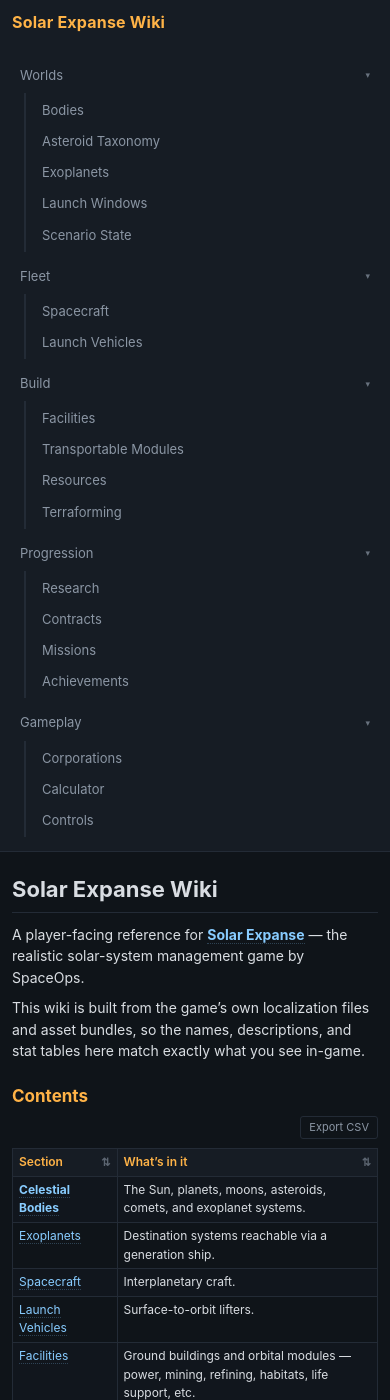
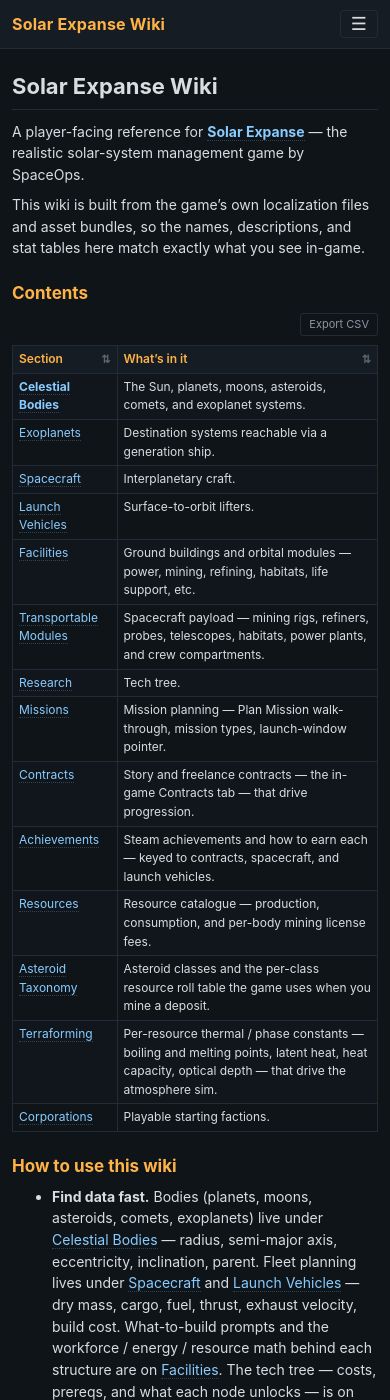
Before and after one commit to stockmaj/solar-expanse-wiki, a Jekyll site: the page built from docs/README.md, in a window 390 px wide and 1400 px high. Built offline with Jekyll 4.4.1, drawn with Linux system fonts in a browser that asks for light colours; our own code applies the rules of GitHub Pages for plain Markdown files.

Commit message:
Fix mobile nav: collapsed by default with a hamburger toggle
On narrow viewports every nav group's dropdown was permanently expanded
with no collapse mechanism at all, so the nav filled the whole screen and
couldn't be closed, scrolled past, or moved aside (reported via Discord).

Added a hamburger toggle (hidden on desktop) that shows/hides the nav;
mobile now starts collapsed so page content is immediately visible and
scrollable. Desktop layout is untouched.

Verified with a local Jekyll build + Playwright screenshots at 390x844
(collapsed by default, opens/closes on tap) and 1400x900 (toggle hidden,
nav inline as before).

```diff
--- a/docs/_layouts/default.html
+++ b/docs/_layouts/default.html
@@ -11,7 +11,8 @@
   <header class="site-header">
     <div class="container">
       <a class="brand" href="{{ '/' | relative_url }}">Solar Expanse Wiki</a>
-      <nav>
+      <button class="nav-toggle" type="button" aria-label="Menu" aria-expanded="false" aria-controls="site-nav">☰</button>
+      <nav id="site-nav">
         {%- assign u = page.url | downcase -%}
 
         {%- comment -%}
--- a/docs/assets/css/wiki.css
+++ b/docs/assets/css/wiki.css
@@ -80,6 +80,23 @@
 }
 .site-header nav > a:hover { color: var(--fg); background: rgba(255,255,255,0.04); }
 .site-header nav > a.active { color: var(--accent); background: rgba(255,179,71,0.08); }
+
+/* Hamburger toggle: desktop never sees it (nav is always visible there).
+ * Shown only inside the max-width:720px block below, which is also where
+ * it starts actually controlling the nav's visibility. */
+.nav-toggle {
+  display: none;
+  background: transparent;
+  color: var(--fg);
+  border: 1px solid var(--rule);
+  border-radius: 4px;
+  font-size: 18px;
+  line-height: 1;
+  padding: 4px 10px;
+  cursor: pointer;
+  margin-left: auto;
+}
+.nav-toggle:hover, .nav-toggle:focus { background: rgba(255,255,255,0.04); outline: none; }
 
 /* ---------- Grouped nav dropdowns ----------
  *
@@ -176,13 +193,23 @@
 /* Narrow viewports: dropdowns become full-width inline stacks instead
  * of floating menus, so the nav doesn't overflow off-screen on phones.
  * Each group is shown as its trigger plus an always-visible vertical
- * list of its children. */
+ * list of its children.
+ *
+ * The nav itself is collapsed behind the hamburger toggle by default —
+ * with every group's children always expanded (see .nav-dropdown below),
+ * an always-visible nav is tall enough to fill the whole screen and never
+ * scroll past on a phone. wiki.js toggles the .nav-open class. */
 @media (max-width: 720px) {
+  .nav-toggle { display: inline-flex; align-items: center; justify-content: center; }
   .site-header nav {
+    display: none;
     width: 100%;
     flex-direction: column;
     align-items: stretch;
     gap: 4px;
+  }
+  .site-header nav.nav-open {
+    display: flex;
   }
   .nav-group {
     display: block;
--- a/docs/assets/js/wiki.js
+++ b/docs/assets/js/wiki.js
@@ -66,6 +66,27 @@
       });
     });
   });
+})();
+
+// Mobile nav toggle. On narrow viewports the nav is collapsed by default
+// (see wiki.css @media max-width:720px) since every group's dropdown is
+// always expanded there — left open by default it fills the whole screen
+// with no way to reach page content. This just flips it open/closed.
+(function () {
+  function bind() {
+    var btn = document.querySelector('.nav-toggle');
+    var nav = document.getElementById('site-nav');
+    if (!btn || !nav) return;
+    btn.addEventListener('click', function () {
+      var open = nav.classList.toggle('nav-open');
+      btn.setAttribute('aria-expanded', open ? 'true' : 'false');
+    });
+  }
+  if (document.readyState === 'loading') {
+    document.addEventListener('DOMContentLoaded', bind);
+  } else {
+    bind();
+  }
 })();
 
 // "Show unreleased" toggle.
```
